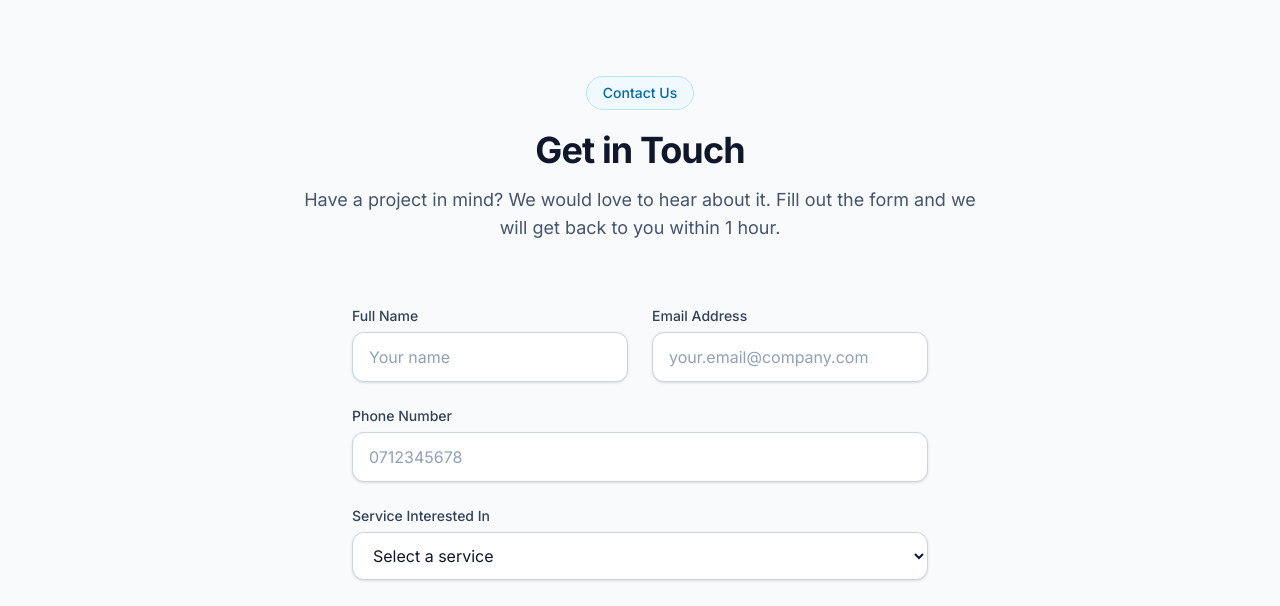
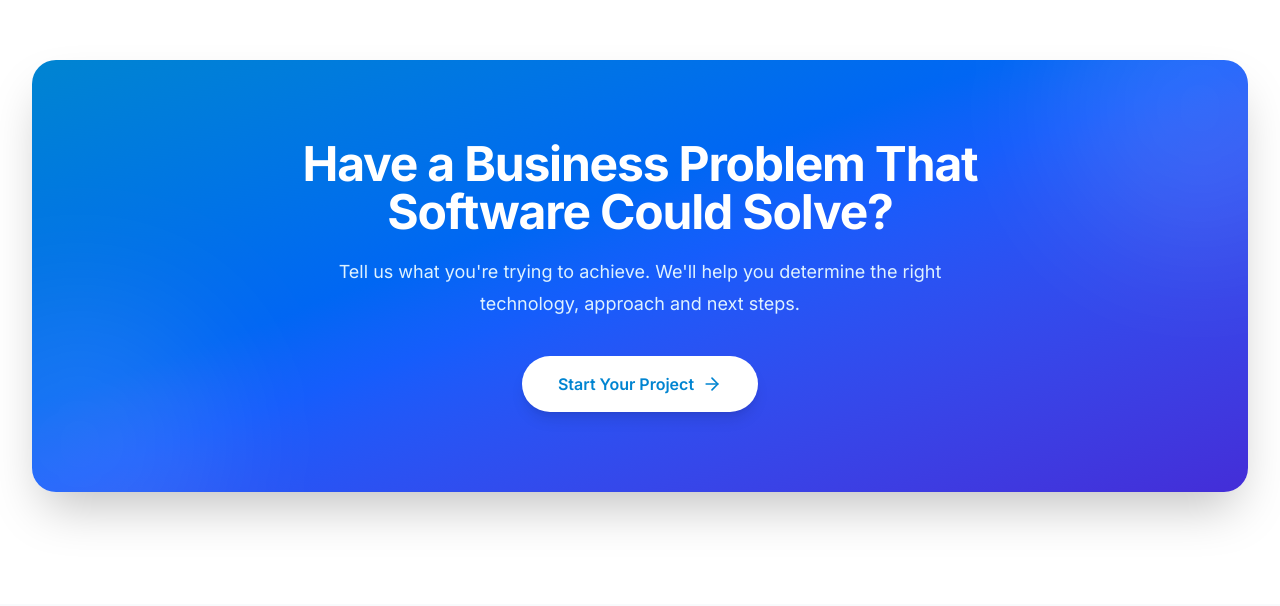
Before and after one commit to JOSEPH-KIBIRU/Pigiecore-solutions, a Next.js app: page / in a window 1280 px wide. Shown: the part 8365-8971 px from the top of the page. Built offline with nearby package versions, Linux system fonts and the light colour scheme; no server answers; the database is empty.

Commit message:
Add Final CTA section (H2, supporting text, Start Your Project button) after FAQ

```diff
--- a/src/app/page.tsx
+++ b/src/app/page.tsx
@@ -10,6 +10,7 @@ import Technology from "@/components/technology";
 import About from "@/components/about";
 import Testimonials from "@/components/testimonials";
 import Faq from "@/components/faq";
+import FinalCta from "@/components/final-cta";
 import Contact from "@/components/contact";
 import Footer from "@/components/footer";
 import OfferPopup from "@/components/offer-popup";
@@ -172,6 +173,7 @@ export default function Home() {
         <About />
         <Testimonials />
         <Faq />
+        <FinalCta />
         <Contact />
         <Footer />
       </main>
--- /dev/null
+++ b/src/components/final-cta.tsx
@@ -0,0 +1,33 @@
+import { ArrowRight } from "lucide-react";
+import Link from "next/link";
+import Reveal from "@/components/reveal";
+
+export default function FinalCta() {
+  return (
+    <section id="final-cta" className="py-20 sm:py-28 bg-white dark:bg-slate-950">
+      <div className="max-w-7xl mx-auto px-4 sm:px-6 lg:px-8">
+        <Reveal>
+          <div className="relative overflow-hidden rounded-3xl bg-gradient-to-br from-sky-600 via-blue-600 to-indigo-700 px-6 py-16 sm:py-20 text-center shadow-2xl">
+            <div className="pointer-events-none absolute -top-24 -right-24 w-72 h-72 rounded-full bg-white/10 blur-3xl" />
+            <div className="pointer-events-none absolute -bottom-24 -left-24 w-72 h-72 rounded-full bg-white/10 blur-3xl" />
+            <h2 className="text-3xl sm:text-4xl lg:text-5xl font-bold tracking-tight text-white max-w-3xl mx-auto">
+              Have a Business Problem That Software Could Solve?
+            </h2>
+            <p className="mt-5 text-lg text-sky-100 max-w-2xl mx-auto leading-8">
+              Tell us what you&apos;re trying to achieve. We&apos;ll help you
+              determine the right technology, approach and next steps.
+            </p>
+            <div className="mt-9">
+              <Link
+                href="/#contact"
+                className="inline-flex items-center gap-2 rounded-full bg-white px-9 py-4 text-base font-semibold text-sky-600 shadow-lg transition-all hover:bg-sky-50 hover:shadow-xl"
+              >
+                Start Your Project <ArrowRight className="w-5 h-5" />
+              </Link>
+            </div>
+          </div>
+        </Reveal>
+      </div>
+    </section>
+  );
+}
```
